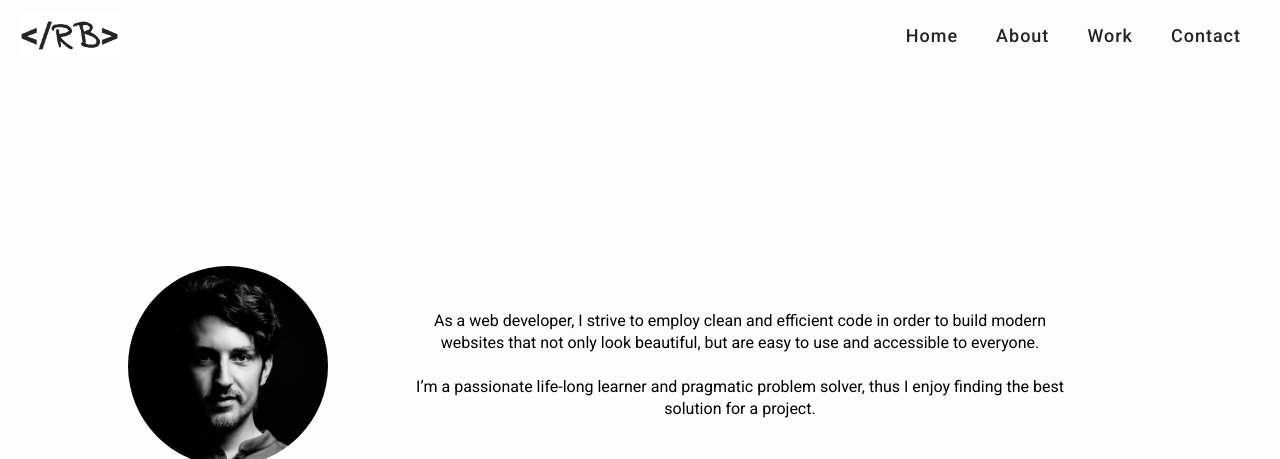
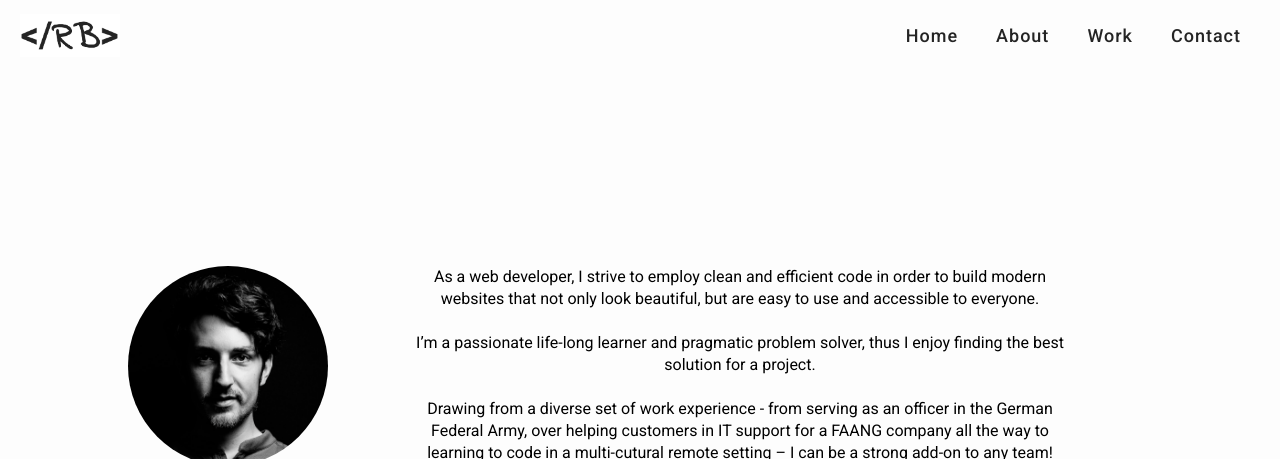
Before and after one commit to merinobro/portfolio, a website built with Parcel: page src/about.html in a window 1280 px wide. Shown: the top 459 px of the page. Built offline with nearby package versions, Linux system fonts and the light colour scheme.

Commit message:
updated bio text on about page

```diff
--- a/src/about.html
+++ b/src/about.html
@@ -31,7 +31,7 @@
         </section>
         <section class="about-text">
             <p>
-                As a web developer, I strive to employ clean and efficient code in order to build modern websites that not only look beautiful, but are easy to use and accessible to everyone. <br> <br> I’m a passionate life-long learner and pragmatic problem solver, thus I enjoy finding the best solution for a project.
+                As a web developer, I strive to employ clean and efficient code in order to build modern websites that not only look beautiful, but are easy to use and accessible to everyone. <br> <br> I’m a passionate life-long learner and pragmatic problem solver, thus I enjoy finding the best solution for a project. <br> <br> Drawing from a diverse set of work experience - from serving as an officer in the German Federal Army, over helping customers in IT support for a FAANG company all the way to learning to code in a multi-cutural remote setting – I can be a strong add-on to any team!
             </p>
             <ul class="about-links">
                 <li><a href="https://github.com/rascalnikov" target="_blank"><i class="fa-brands fa-github"></i>Github</a></li>
```
